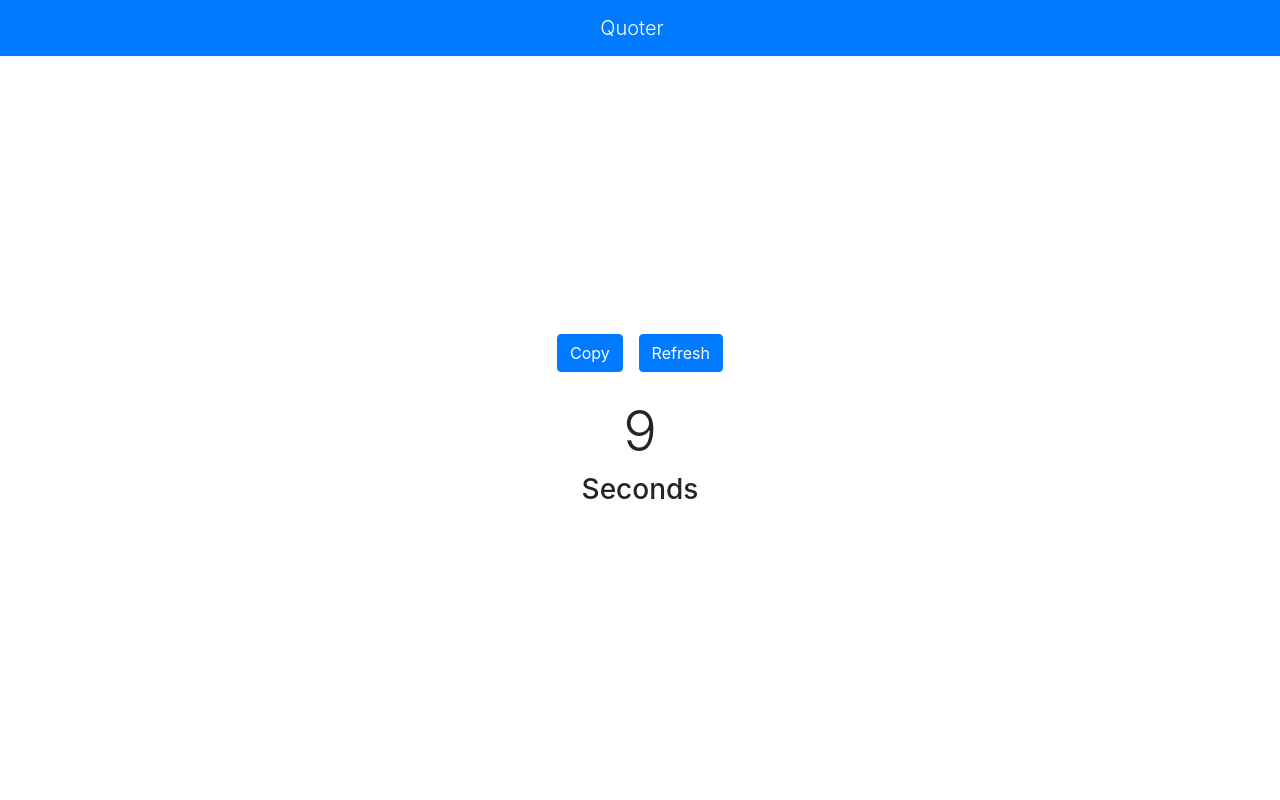
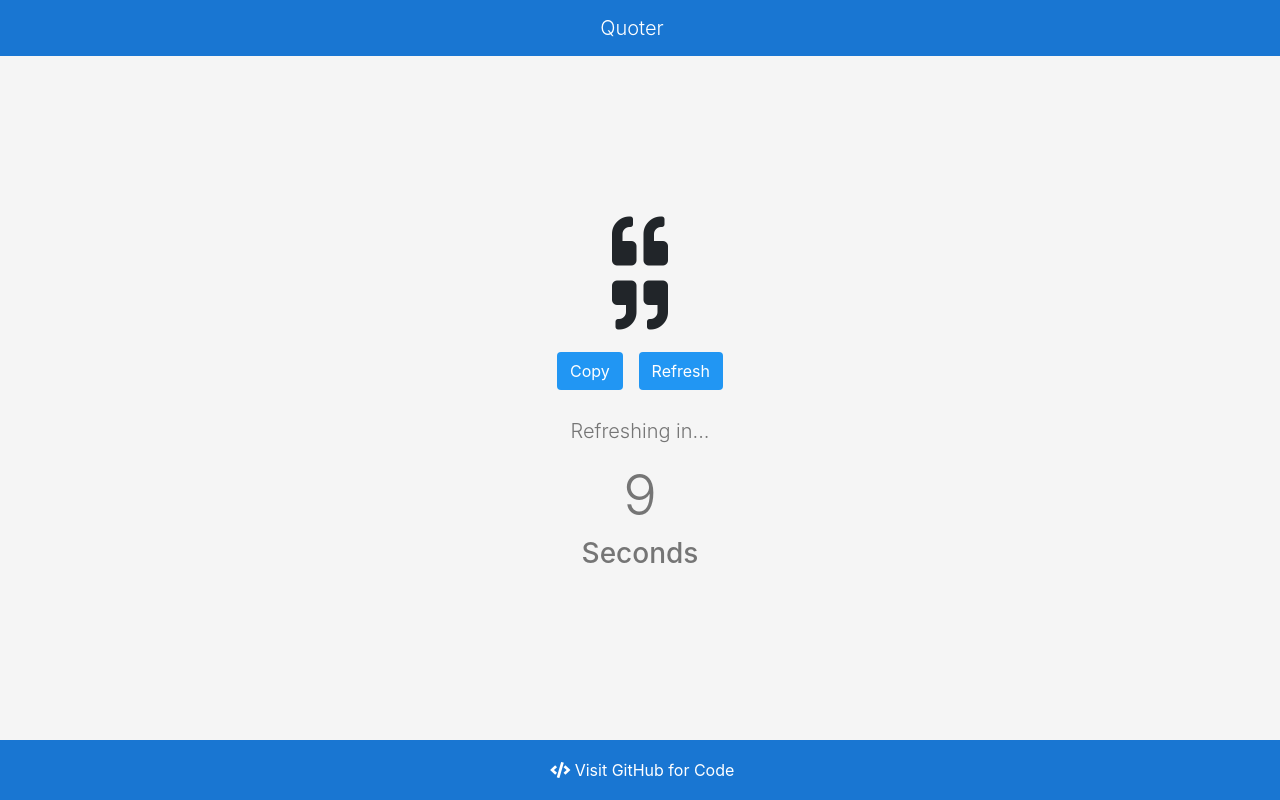
Before and after one commit to ovyas24/quoter, a Flask app: page / in a window 1280 px wide. Run offline with Flask 2, Linux system fonts and the light colour scheme; data that the repository does not hold is empty; some libraries are stand-ins or nearby versions.

Commit message:
Did some ui updates

```diff
--- a/templates/index.html
+++ b/templates/index.html
@@ -17,28 +17,91 @@
         align-items: center;
         min-height: 100vh;
       }
+      /* Sticky footer styles
+-------------------------------------------------- */
+      html {
+        position: relative;
+        min-height: 100%;
+      }
+      .footer {
+        position: absolute;
+        width: 100%;
+        height: 60px; /* Set the fixed height of the footer here */
+        line-height: 60px; /* Vertically center the text there */
+        background-color: #f5f5f5;
+      }
+
+
+      /* Custom page CSS
+      -------------------------------------------------- */
+      /* Not required for template or sticky footer method. */
+
+      .container {
+        width: auto;
+        max-width: 680px;
+        padding: 0 15px;
+      }
+      .fa-code{
+        color: white;
+      }
+
+      .bg-prime{
+        background-color: #1976D2;
+      }
+
+      .bg-second{
+        background-color: #2196F3;
+      }
+
+      .text-prime{
+        color: #212121;
+      }
+
+      .text-second{
+        color: #757575;
+      }
+
+      body{
+        background-color: #F5F5F5;
+      }
     </style>
 </head>
 <body>
-    <nav class="navbar navbar-expand-lg navbar-dark bg-primary justify-content-center fixed-top">
+    <nav class="navbar navbar-expand-lg navbar-dark bg-prime justify-content-center fixed-top">
       <a href="/" class="navbar-brand display-4">
         Quoter
       </a>
     </nav>
-
-    <div class="container" style="margin-top: 30px;">
-      <h1 style="color:black;font-family: 'Pacifico', cursive;text-align: center;" id="h1">{{quote}}</h1>
-      <center>
+    <main role="main" class="container">
+      <center><i class="fa fa-quote-left display-4" aria-hidden="true"></i>
+      <h1 style="font-family: 'Pacifico', cursive;text-align: center;" class="text-prime" id="h1">{{quote}}</h1>
+      <i class="fa fa-quote-right display-4" aria-hidden="true"></i>
       <p class="lead display-4">
-        <button onclick="copyToClipboard('#h1')" class="btn btn-primary" type="button" style="color: white;">Copy</button>
-        <a href="/" class="btn btn-primary" type="button" style="color: white;">Refresh</a>
+        <button onclick="copyToClipboard('#h1')" class="btn bg-second" type="button" style="color: white;">Copy</button>
+        <a href="/" class="btn bg-second" type="button" style="color: white;">Refresh</a>
+      </p>
+      <p class="lead display-6 text-second">
+        Refreshing in...
       </p>
       <p class="lead">
-         <h3 id = "count" class="display-4">15</h3><h3>Seconds</h3>
+         <h3 id = "count" class="display-4 text-second">15</h3><h3 class="text-second">Seconds</h3>
       </p>
       </center>
-    </div>
+    </main>
 
+    <footer class="footer fixed-bottom bg-prime">
+      <center>
+        <div class="container justify-content-center">
+          <span>
+            <i class="fa fa-code-fork" aria-hidden="true"></i>
+            <i class="fa fa-code" aria-hidden="true"></i>
+            <a class="link" href="https://github.com/ovyas24/quoter.git" style="color: white; text-decoration: none;" target="_blank">
+              Visit GitHub for Code
+            </a>
+          </span>
+        </div>
+      </center>
+    </footer>
     <script>
       var counter = 15;
 
```
